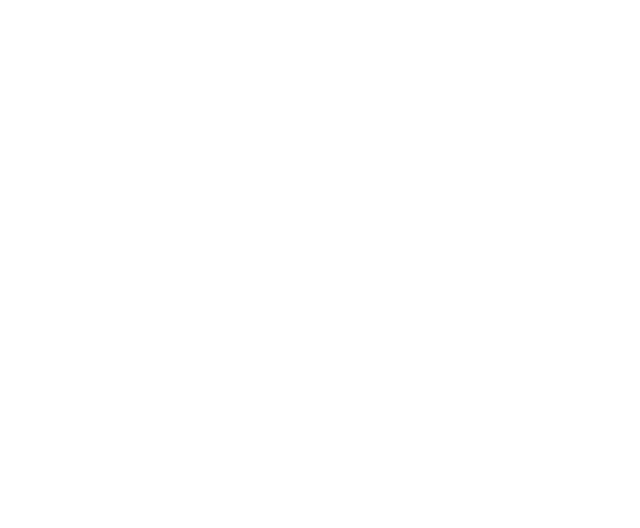
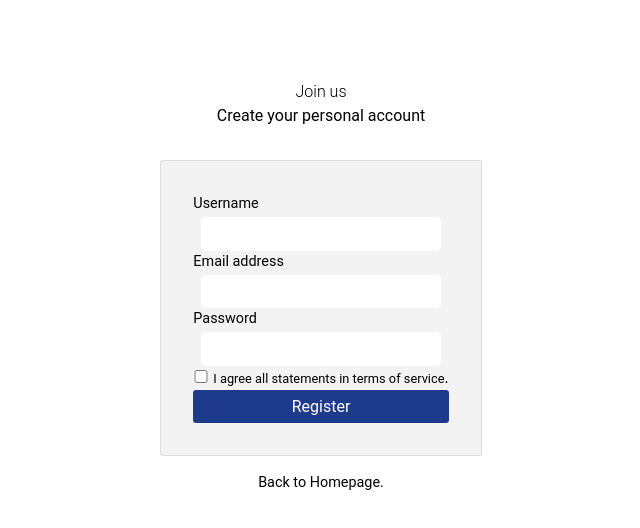
Before and after one commit to Osalumense/mld, a React (Create React App) app: page /register in a window 1280 px wide. Before the commit this address had no page. Shown: the top 528 px of the page, without its empty margins (319-959 px from the left). Built offline with nearby package versions, Linux system fonts and the light colour scheme.

Commit message:
added axios to reg and log

```diff
--- /dev/null
+++ b/src/App.css
@@ -0,0 +1,142 @@
+/***    General     ***/
+* {
+    box-sizing: border-box;
+    margin: 0;
+    padding: 0;
+    font-family: "Roboto", sans-serif
+}
+
+body {
+    margin: 0 auto
+}
+
+.m-5-auto {
+    margin: 5rem auto
+}
+
+.primary-button {
+    margin-top: 5rem;
+    margin-right: 1rem;
+    padding: .6rem;
+    width: 10rem;
+    background: #222;
+    border: none;
+    color: #fff;
+    font-size: 1.2rem;
+    transition: all .5s;
+    cursor: pointer;
+    text-transform: capitalize
+}
+
+/***    Landing Page     ***/
+.main-title,
+.main-para {
+    color: #f1f1f1
+}
+
+.main-title {
+    padding-top: 10rem;
+    font-size: 5rem;
+    font-family: 'Fascinate', cursive;
+    text-transform: uppercase
+}
+
+.main-para {
+    font-size: 2.5rem;
+    text-Transform: capitalize
+}
+
+#reg_btn span {
+    display: inline-block;
+    position: relative;
+    transition: 0.5s;
+}
+
+#reg_btn span:after {
+    content: '\00bb';
+    position: absolute;
+    opacity: 0;
+    top: 0;
+    right: -20px;
+    transition: 0.5s;
+}
+
+#reg_btn:hover span {
+  padding-right: 25px;
+}
+
+#reg_btn:hover span:after {
+  opacity: 1;
+  right: 0;
+}
+
+/***    Login Page     ***/
+h2 {
+    font-weight: 300
+}
+
+form {
+    display: inline-block;
+    background: #f3f3f3;
+    border: 1px solid #ddd;
+    border-radius: 2px;
+    padding: 2rem;
+    margin: 2rem 0 1rem 0
+}
+
+form label {
+    float: left;
+    font-size: .9rem;
+    margin: 0;
+    padding: 0
+}
+
+.right-label {
+    float: right;
+    cursor: pointer
+}
+
+input {
+    width: 15rem;
+    padding: .3rem;
+    border-radius: 5px;
+    outline: none;
+    border: none
+}
+
+#sub_btn {
+    display: block;
+    width: 100%;
+    padding: .3rem;
+    border: none;
+    color: #fff;
+    border-radius: 3px;
+}
+
+#sub_btn:hover {
+    background: #333;
+    transition: all .5s
+}
+
+footer p {
+    margin: 0;
+    font-size: .9rem
+}
+
+/***    Register Page     ***/
+#checkbox {
+    width: 1rem
+}
+
+form span {
+    font-size: .8rem
+}
+
+#reset_pass_lbl {
+    float: left
+}
+
+/***    Home Page     ***/
+.home-page-title {
+    color: #222
+}
--- a/src/App.js
+++ b/src/App.js
@@ -11,6 +11,8 @@
 import Home from './pages/Home';
 import Contact from './pages/Contact';
 import DemoProduct from './pages/DemoProduct';
+import Registration from './pages/Registration';
+import Login from './pages/Login';
 
 import {useDocTitle} from './components/CustomHook';
 import ScrollToTop from './components/ScrollToTop';
@@ -40,6 +42,8 @@
             <Route path="/" element={<Home />} />
             <Route path="/contact" element={<Contact />} />
             <Route path="/get-demo" element={<DemoProduct />} />
+            <Route path="/register" element={<Registration />} />
+            <Route path="/login" element={<Login />} />
           </Routes>
         </ScrollToTop>
       </Router>
--- a/src/components/Navbar/NavLinks.js
+++ b/src/components/Navbar/NavLinks.js
@@ -16,8 +16,14 @@
             <HashLink className="px-4 font-extrabold text-gray-500 hover:text-blue-900" to="/contact#contact">
                 Contact Us
             </HashLink>
-            <HashLink className="text-white bg-blue-900 hover:bg-blue-800 inline-flex items-center justify-center w-auto px-6 py-3 shadow-xl rounded-xl" smooth to="/get-demo#demo">
+            {/* <HashLink className="text-white bg-blue-900 hover:bg-blue-800 inline-flex items-center justify-center w-auto px-6 py-3 shadow-xl rounded-xl" smooth to="/get-demo#demo">
                 Demo our products
+            </HashLink> */}
+            <HashLink className="text-white bg-blue-900 hover:bg-blue-800 inline-flex items-center justify-center w-auto px-6 py-3 shadow-xl rounded-xl" smooth to="/register">
+                Registration
+            </HashLink>
+            <HashLink className="text-white bg-blue-900 hover:bg-blue-800 inline-flex items-center justify-center w-auto px-6 py-3 shadow-xl rounded-xl" smooth to="/login">
+                Login
             </HashLink>
         </>
     )
--- /dev/null
+++ b/src/pages/Login.js
@@ -0,0 +1,52 @@
+import React from 'react'
+import { Link } from 'react-router-dom'
+import { useState } from 'react'
+import axios  from 'axios'
+
+import '../App.css'
+
+export default function Login() {
+    const [formData, setFormData] = useState({
+        username: '',
+        password: '',
+    })
+
+    const handleChange = (e) =>{
+        setFormData({...formData, [e.target.name]: e.target.value});
+    };
+
+    const handleSubmit = async (e) => {
+        e.preventDefault();
+        try {
+            const response = await axios.post('/api/login', formData);
+            console.log(response.data);
+        } catch (error) {
+            console.error('Login error:', error);
+        }
+    };
+
+    return (
+        <div className="text-center m-5-auto">
+            <h2>Sign in to us</h2>
+            <form onSubmit={handleSubmit}>
+                <p>
+                    <label>Username or email address</label><br/>
+                    <input type="text" name="username" value={formData.username} onChange={handleChange} required />
+                </p>
+                <p>
+                    <label>Password</label>
+                    <Link to="/forget-password"><label className="right-label">Forget password?</label></Link>
+                    <br/>
+                    <input type="password" name="password" value={formData.password} onChange={handleChange} required />
+                </p>
+                <p>
+                    <button id="sub_btn" type="submit" className='bg-blue-900'>Login</button>
+                </p>
+            </form>
+            <footer>
+                <p>First time? <Link to="/register">Create an account</Link>.</p>
+                <p><Link to="/">Back to Homepage</Link>.</p>
+            </footer>
+        </div>
+    )
+}
--- /dev/null
+++ b/src/pages/Registration.js
@@ -0,0 +1,62 @@
+import React, { useState } from 'react'
+import { Link, useSearchParams } from 'react-router-dom'
+import axios from 'axios'
+
+import '../App.css'
+
+export default function Register() {
+    const [formData, setFormData] = useState({
+        username: '',
+        email: '',
+        password: '',
+        agreed: false
+    });
+
+    const handleChange = (e) => {
+        const value = e.target.type === 'checkbox' ? e.target.checked : e.target.value;
+        setFormData({ ...formData, [e.target.name]: value });
+    };
+
+    const handleSubmit = async (e) => {
+        e.preventDefault();
+        try {
+            const response = await axios.post('/api/register', formData);
+            console.log(response.data);
+        } catch (error) {
+            console.error('Registration error:', error);
+        }
+    };
+
+
+
+    return (
+        <div className="text-center m-5-auto">
+            <h2>Join us</h2>
+            <h5>Create your personal account</h5>
+            <form onSubmit={handleSubmit}>
+                <p>
+                    <label>Username</label><br/>
+                    <input type="text" name="username" value={formData.username} onChange={handleChange} required />
+                </p>
+                <p>
+                    <label>Email address</label><br/>
+                    <input type="email" name="email" value={formData.email} onChange={handleChange} required />
+                </p>
+                <p>
+                    <label>Password</label><br/>
+                    <input type="password" name="password" value={formData.password} onChange={handleChange} required />
+                </p>
+                <p>
+                    <input type="checkbox" name="agreed" id="checkbox" checked={formData.agreed} onChange={handleChange} required /> <span>I agree all statements in <a href="https://google.com" target="_blank" rel="noopener noreferrer">terms of service</a></span>.
+                </p>
+                <p>
+                    <button id="sub_btn" type="submit" className='bg-blue-900'>Register</button>
+                </p>
+            </form>
+            <footer>
+                <p><Link to="/">Back to Homepage</Link>.</p>
+            </footer>
+        </div>
+    )
+
+}
```
